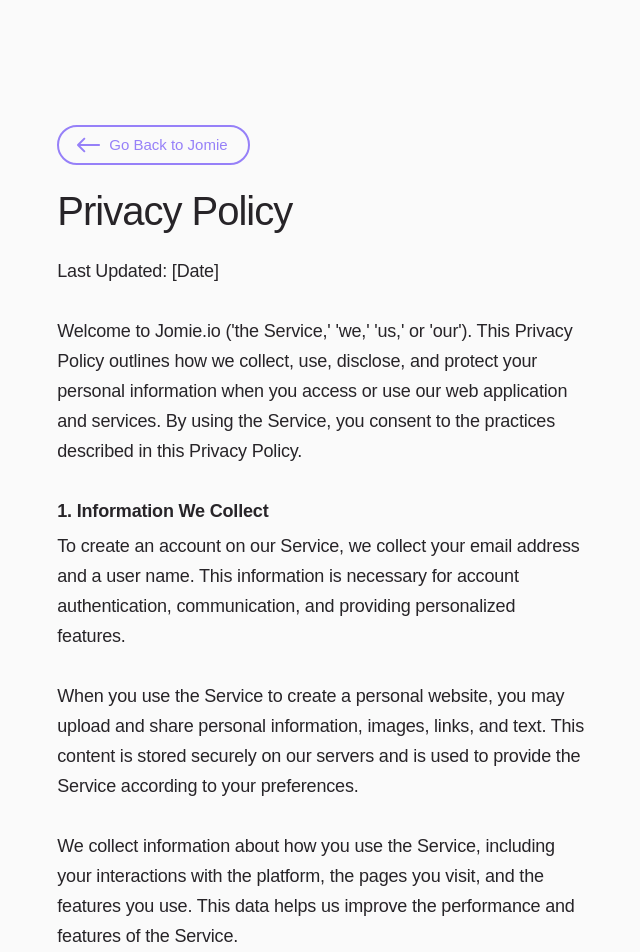
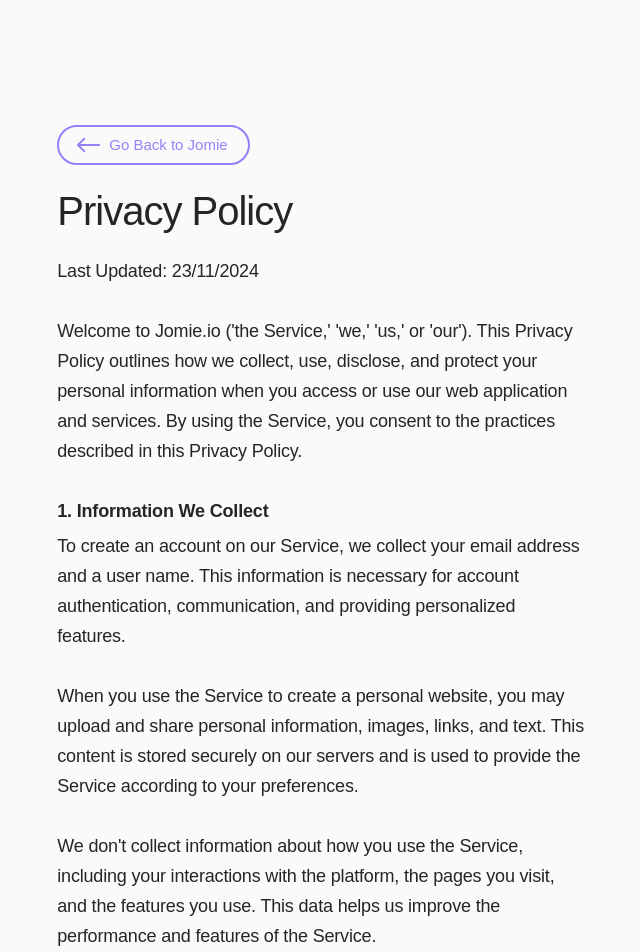
Before and after one commit to xenartro/jomie, a React (Vite) app in the folder frontend/: page /privacy in a window 1280 px wide. Shown: the top 952 px of the page, without its empty margins (319-959 px from the left). Built offline with nearby package versions, Linux system fonts and the light colour scheme; no server answers; a web font is replaced by a local one.

Commit message:
Privacy policy: update

```diff
--- a/frontend/public/locales/es/translation.json
+++ b/frontend/public/locales/es/translation.json
@@ -56,6 +56,8 @@
     "Please enter your full name": "Por favor ingresa tu nombre completo",
     "I read and accept the ": "He leído y acepto los ",
     "terms and conditions": "términos y condiciones",
+    " and ": " y ",
+    "privacy policy": "política de privacidad",
     "You need to accept the terms to create the account": "Debes aceptar los términos y condiciones para crear la cuenta",
 
     "Welcome back.": "Te damos la bienvenida.",
--- a/frontend/src/components/common/Privacy.tsx
+++ b/frontend/src/components/common/Privacy.tsx
@@ -22,7 +22,7 @@ const Privacy = () => {
           <br />
           <h3>{t("Privacy Policy")}</h3>
 
-          <p>{t("Last Updated: [Date]")}</p>
+          <p>{t("Last Updated: 23/11/2024")}</p>
           <p>
             {t(
               "Welcome to Jomie.io ('the Service,' 'we,' 'us,' or 'our'). This Privacy Policy outlines how we collect, use, disclose, and protect your personal information when you access or use our web application and services. By using the Service, you consent to the practices described in this Privacy Policy."
@@ -41,7 +41,7 @@ const Privacy = () => {
           </p>
           <p>
             {t(
-              "1.3. Usage Data: We collect information about how you use the Service, including your interactions with the platform, the pages you visit, and the features you use. This data helps us improve the performance and features of the Service."
+              "1.3. Usage Data: We don't collect information about how you use the Service, including your interactions with the platform, the pages you visit, and the features you use. This data helps us improve the performance and features of the Service."
             )}
           </p>
 
--- a/frontend/src/components/external/sign-up/SignUpForm.tsx
+++ b/frontend/src/components/external/sign-up/SignUpForm.tsx
@@ -98,7 +98,7 @@ const SignUpForm = () => {
         />
       </FieldLabel>
       <CheckboxLabel>
-        <label htmlFor="terms-field">{t("I read and accept the ")}<a href="/terms" target="_blank" rel="noopener noreferrer">{t("terms and conditions")}</a>.</label>
+        <label htmlFor="terms-field">{t("I read and accept the ")}<a href="/terms" target="_blank" rel="noopener noreferrer">{t("terms and conditions")}</a>{t(" and ")}<a href="/privacy" target="_blank" rel="noopener noreferrer">{t("privacy policy")}</a>.</label>
         <Input
           id="terms-field"
           name="terms_accepted"
```
